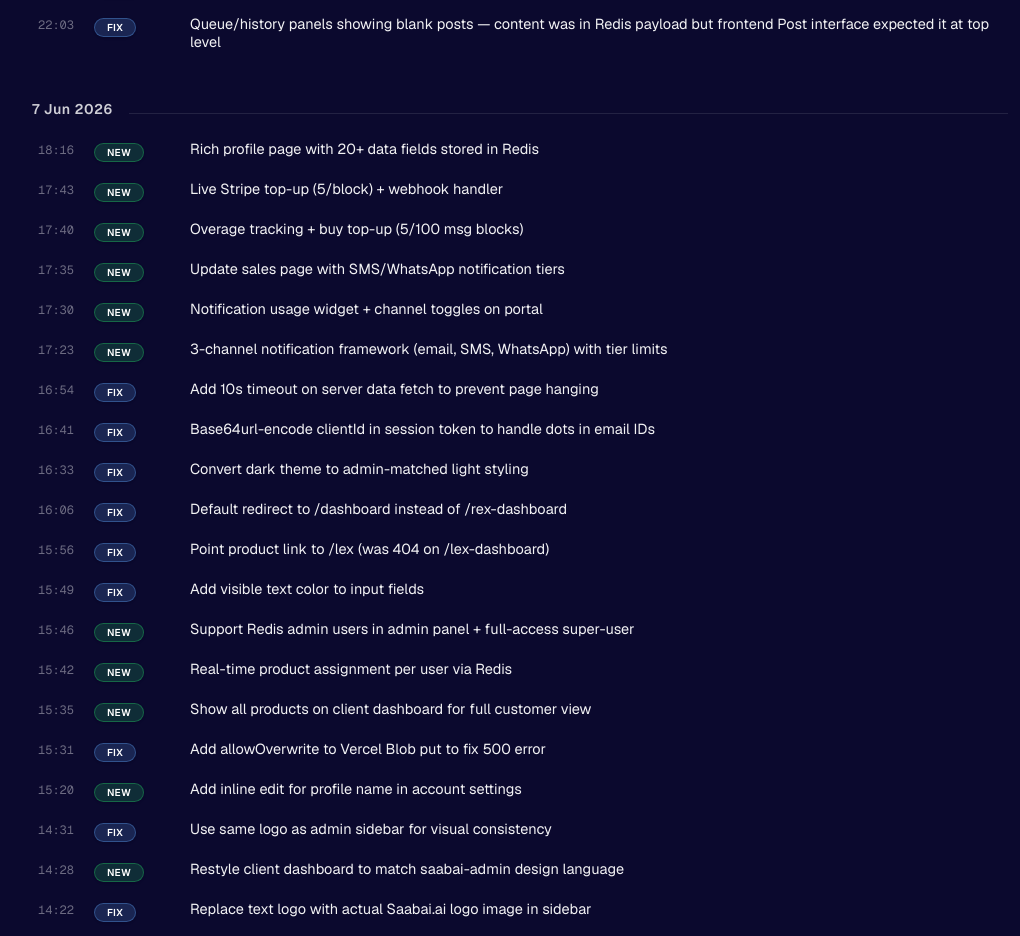
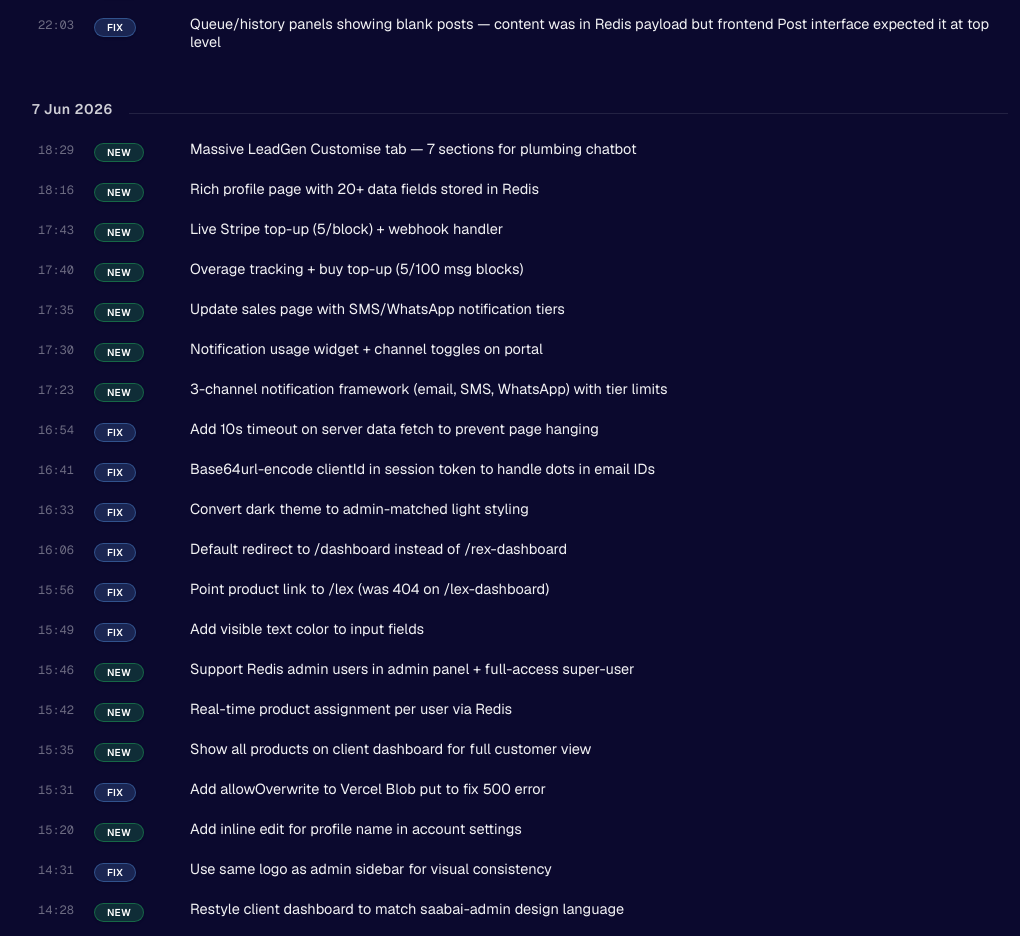
Before and after one commit to sg-satoshi/saabai-site, a Next.js app: page /saabai-changelog in a window 1280 px wide. Shown: the part 2420-3356 px from the top of the page, without its empty margins (120-1140 px from the left). Built offline with nearby package versions, Linux system fonts and the light colour scheme; no server answers.

Commit message:
changelog auto-update [skip ci]

```diff
--- a/app/rex-changelog/ChangelogClient.tsx
+++ b/app/rex-changelog/ChangelogClient.tsx
@@ -65,6 +65,7 @@ const CHANGELOG: Day[] = [
   {
     date: "7 Jun 2026",
     entries: [
+      { time: "18:29", tag: "NEW", title: "Massive LeadGen Customise tab — 7 sections for plumbing chatbot" },
       { time: "18:16", tag: "NEW", title: "Rich profile page with 20+ data fields stored in Redis" },
       { time: "17:43", tag: "NEW", title: "Live Stripe top-up (5/block) + webhook handler" },
       { time: "17:40", tag: "NEW", title: "Overage tracking + buy top-up (5/100 msg blocks)" },
--- a/app/saabai-changelog/SaabaiChangelogClient.tsx
+++ b/app/saabai-changelog/SaabaiChangelogClient.tsx
@@ -110,6 +110,7 @@ const CHANGELOG: Day[] = [
   {
     date: "7 Jun 2026",
     entries: [
+      { time: "18:29", tag: "NEW", title: "Massive LeadGen Customise tab — 7 sections for plumbing chatbot" },
       { time: "18:16", tag: "NEW", title: "Rich profile page with 20+ data fields stored in Redis" },
       { time: "17:43", tag: "NEW", title: "Live Stripe top-up (5/block) + webhook handler" },
       { time: "17:40", tag: "NEW", title: "Overage tracking + buy top-up (5/100 msg blocks)" },
```
